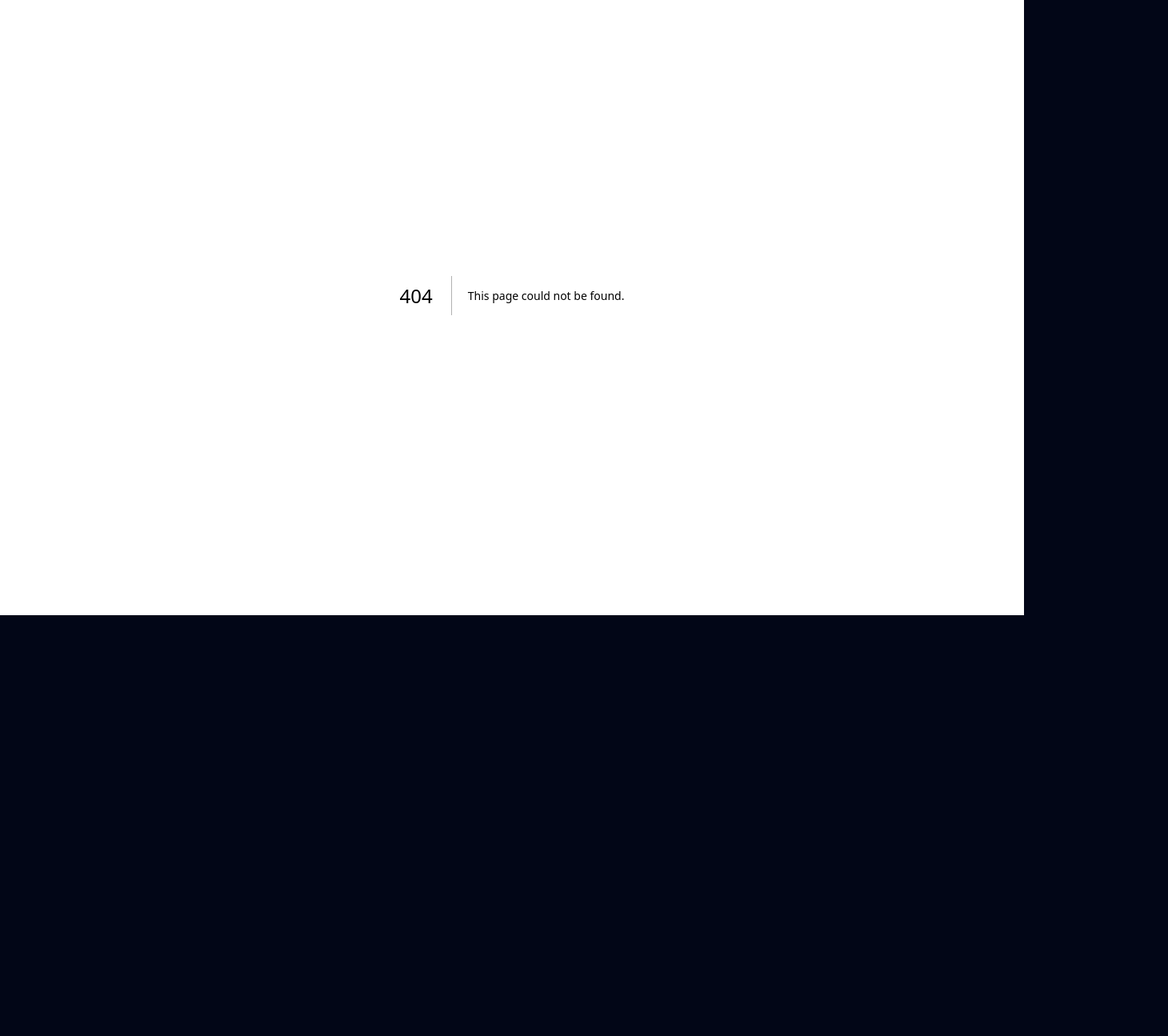
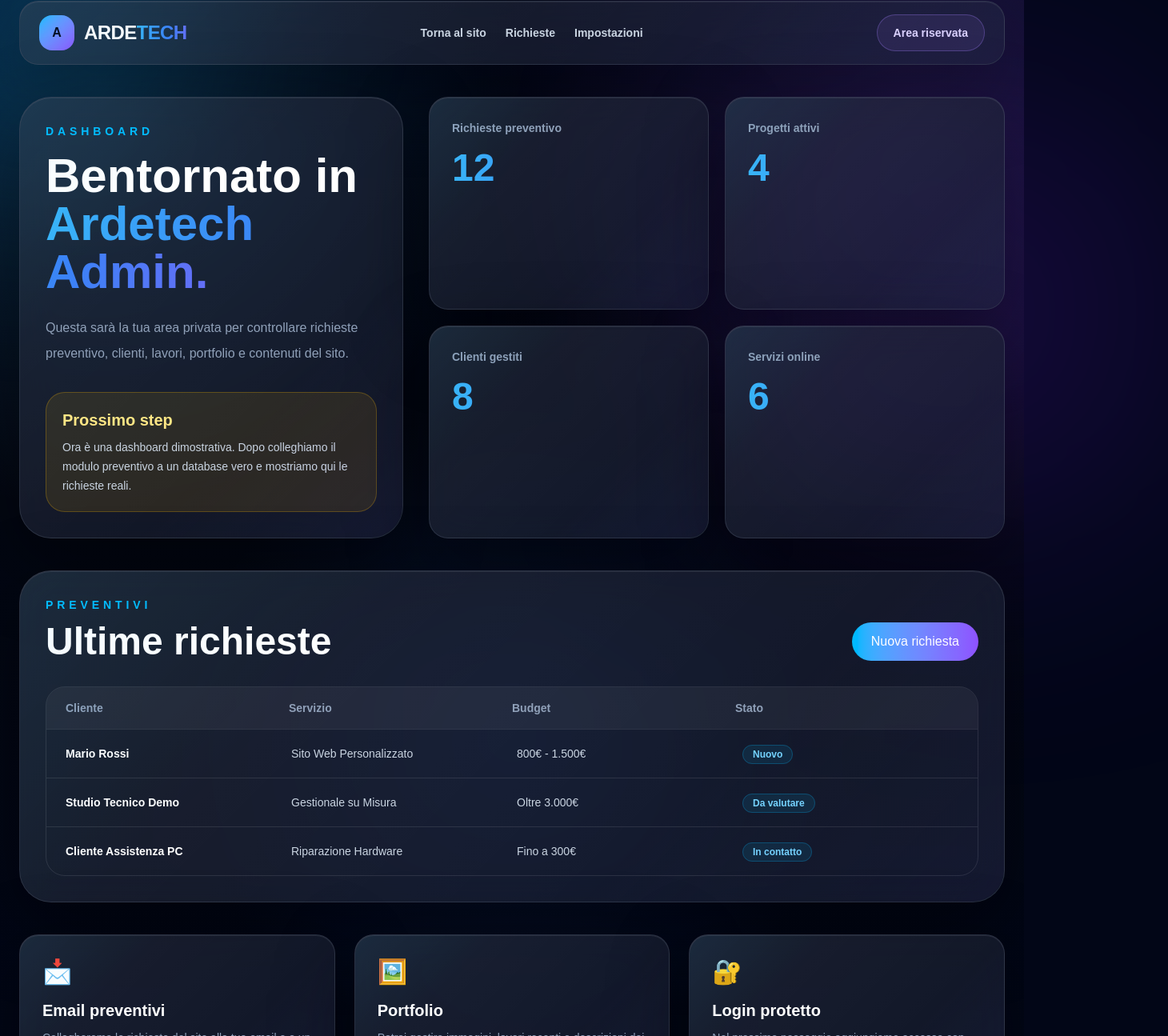
Before and after one commit to arde2004/ardetech, a Next.js app: page /admin in a window 1280 px wide. Before the commit this address had no page. Shown: the part 31-1326 px from the top of the page at 80% size, 1460 px wide, since content can reach past the window. Before the commit the page ends 800 px from the top, so only its background shows below. Built offline with nearby package versions, Linux system fonts and the light colour scheme.

Commit message:
Aggiunge area admin Ardetech

```diff
--- /dev/null
+++ b/src/app/admin/page.tsx
@@ -0,0 +1,187 @@
+const requests = [
+  {
+    name: "Mario Rossi",
+    service: "Sito Web Personalizzato",
+    budget: "800€ - 1.500€",
+    status: "Nuovo",
+  },
+  {
+    name: "Studio Tecnico Demo",
+    service: "Gestionale su Misura",
+    budget: "Oltre 3.000€",
+    status: "Da valutare",
+  },
+  {
+    name: "Cliente Assistenza PC",
+    service: "Riparazione Hardware",
+    budget: "Fino a 300€",
+    status: "In contatto",
+  },
+];
+
+const stats = [
+  {
+    label: "Richieste preventivo",
+    value: "12",
+  },
+  {
+    label: "Progetti attivi",
+    value: "4",
+  },
+  {
+    label: "Clienti gestiti",
+    value: "8",
+  },
+  {
+    label: "Servizi online",
+    value: "6",
+  },
+];
+
+export default function AdminPage() {
+  return (
+    <main className="min-h-screen overflow-hidden px-6 py-8 text-white">
+      <div className="absolute left-[-160px] top-[-160px] h-[420px] w-[420px] rounded-full bg-sky-500/20 blur-[130px]" />
+      <div className="absolute right-[-180px] top-[160px] h-[520px] w-[520px] rounded-full bg-violet-600/20 blur-[150px]" />
+
+      <section className="relative z-10 mx-auto max-w-7xl">
+        <nav className="mb-10 flex items-center justify-between rounded-3xl glass px-6 py-4">
+          <a href="/" className="flex items-center gap-3">
+            <div className="grid h-11 w-11 place-items-center rounded-2xl bg-gradient-to-br from-sky-400 to-violet-500 font-black text-slate-950">
+              A
+            </div>
+            <div className="text-2xl font-black tracking-tight">
+              ARDE<span className="gradient-text">TECH</span>
+            </div>
+          </a>
+
+          <div className="hidden gap-6 text-sm font-semibold text-slate-300 md:flex">
+            <a href="/" className="hover:text-sky-400">
+              Torna al sito
+            </a>
+            <a href="#richieste" className="hover:text-sky-400">
+              Richieste
+            </a>
+            <a href="#impostazioni" className="hover:text-sky-400">
+              Impostazioni
+            </a>
+          </div>
+
+          <span className="rounded-full border border-violet-400/30 bg-violet-400/10 px-5 py-3 text-sm font-black text-violet-200">
+            Area riservata
+          </span>
+        </nav>
+
+        <div className="grid gap-8 lg:grid-cols-[0.8fr_1.2fr]">
+          <div className="glass rounded-[2.5rem] p-8">
+            <p className="mb-4 text-sm font-black uppercase tracking-[0.35em] text-sky-400">
+              Dashboard
+            </p>
+
+            <h1 className="text-4xl font-black md:text-6xl">
+              Bentornato in{" "}
+              <span className="gradient-text">Ardetech Admin.</span>
+            </h1>
+
+            <p className="mt-6 leading-8 text-slate-400">
+              Questa sarà la tua area privata per controllare richieste
+              preventivo, clienti, lavori, portfolio e contenuti del sito.
+            </p>
+
+            <div className="mt-8 rounded-3xl border border-amber-400/25 bg-amber-400/10 p-5">
+              <h3 className="text-xl font-black text-amber-200">
+                Prossimo step
+              </h3>
+              <p className="mt-2 text-sm leading-6 text-slate-300">
+                Ora è una dashboard dimostrativa. Dopo colleghiamo il modulo
+                preventivo a un database vero e mostriamo qui le richieste reali.
+              </p>
+            </div>
+          </div>
+
+          <div className="grid gap-5 md:grid-cols-2">
+            {stats.map((stat) => (
+              <div key={stat.label} className="glass card-hover rounded-3xl p-7">
+                <p className="text-sm font-bold text-slate-400">{stat.label}</p>
+                <div className="gradient-text mt-4 text-5xl font-black">
+                  {stat.value}
+                </div>
+              </div>
+            ))}
+          </div>
+        </div>
+
+        <section id="richieste" className="mt-10 rounded-[2.5rem] glass p-8">
+          <div className="mb-8 flex flex-col justify-between gap-4 md:flex-row md:items-end">
+            <div>
+              <p className="mb-3 text-sm font-black uppercase tracking-[0.35em] text-sky-400">
+                Preventivi
+              </p>
+              <h2 className="text-3xl font-black md:text-5xl">
+                Ultime richieste
+              </h2>
+            </div>
+
+            <button className="rounded-full bg-gradient-to-r from-sky-400 to-violet-500 px-6 py-3 font-black text-white">
+              Nuova richiesta
+            </button>
+          </div>
+
+          <div className="overflow-hidden rounded-3xl border border-white/10">
+            <div className="hidden grid-cols-4 bg-white/5 px-6 py-4 text-sm font-black text-slate-400 md:grid">
+              <span>Cliente</span>
+              <span>Servizio</span>
+              <span>Budget</span>
+              <span>Stato</span>
+            </div>
+
+            {requests.map((request) => (
+              <div
+                key={`${request.name}-${request.service}`}
+                className="grid gap-3 border-t border-white/10 px-6 py-5 text-sm md:grid-cols-4 md:items-center"
+              >
+                <span className="font-black text-white">{request.name}</span>
+                <span className="text-slate-300">{request.service}</span>
+                <span className="text-slate-300">{request.budget}</span>
+                <span>
+                  <span className="rounded-full border border-sky-400/25 bg-sky-400/10 px-3 py-1 text-xs font-black text-sky-300">
+                    {request.status}
+                  </span>
+                </span>
+              </div>
+            ))}
+          </div>
+        </section>
+
+        <section
+          id="impostazioni"
+          className="mt-10 grid gap-6 pb-10 md:grid-cols-3"
+        >
+          <div className="glass card-hover rounded-3xl p-7">
+            <div className="text-3xl">📩</div>
+            <h3 className="mt-4 text-xl font-black">Email preventivi</h3>
+            <p className="mt-2 text-sm leading-6 text-slate-400">
+              Collegheremo le richieste del sito alla tua email o a un database.
+            </p>
+          </div>
+
+          <div className="glass card-hover rounded-3xl p-7">
+            <div className="text-3xl">🖼️</div>
+            <h3 className="mt-4 text-xl font-black">Portfolio</h3>
+            <p className="mt-2 text-sm leading-6 text-slate-400">
+              Potrai gestire immagini, lavori recenti e descrizioni dei progetti.
+            </p>
+          </div>
+
+          <div className="glass card-hover rounded-3xl p-7">
+            <div className="text-3xl">🔐</div>
+            <h3 className="mt-4 text-xl font-black">Login protetto</h3>
+            <p className="mt-2 text-sm leading-6 text-slate-400">
+              Nel prossimo passaggio aggiungiamo accesso con password.
+            </p>
+          </div>
+        </section>
+      </section>
+    </main>
+  );
+}
```
